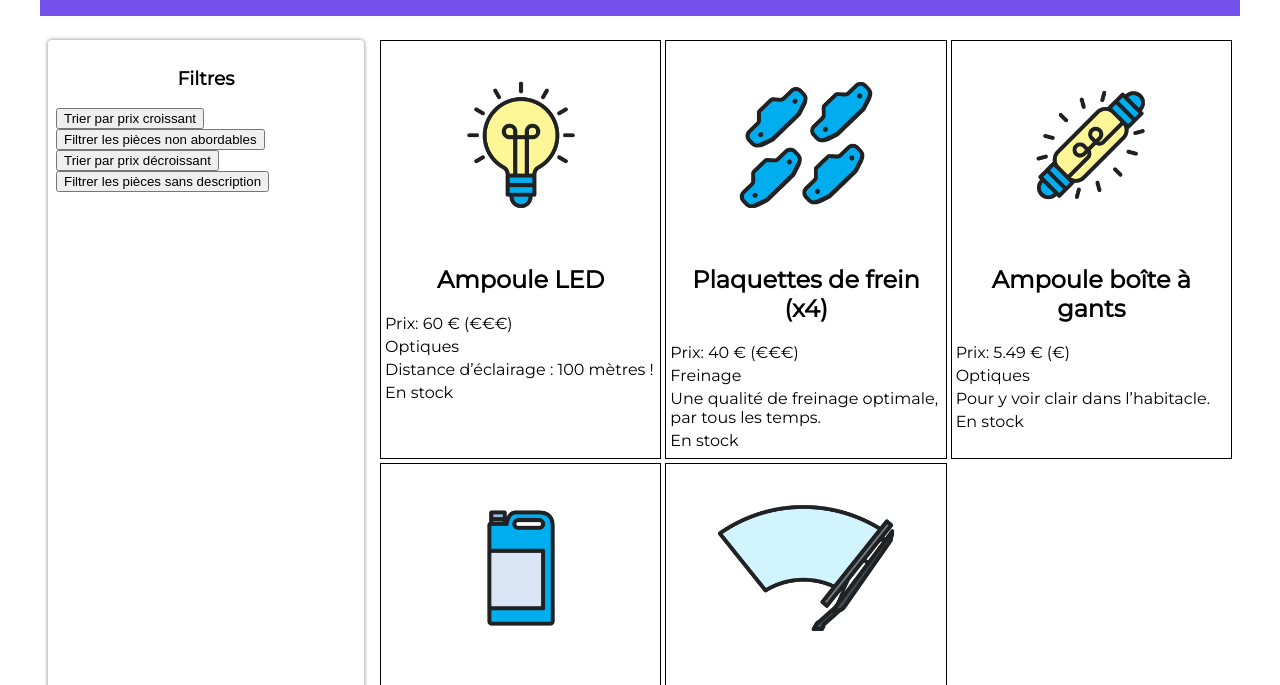
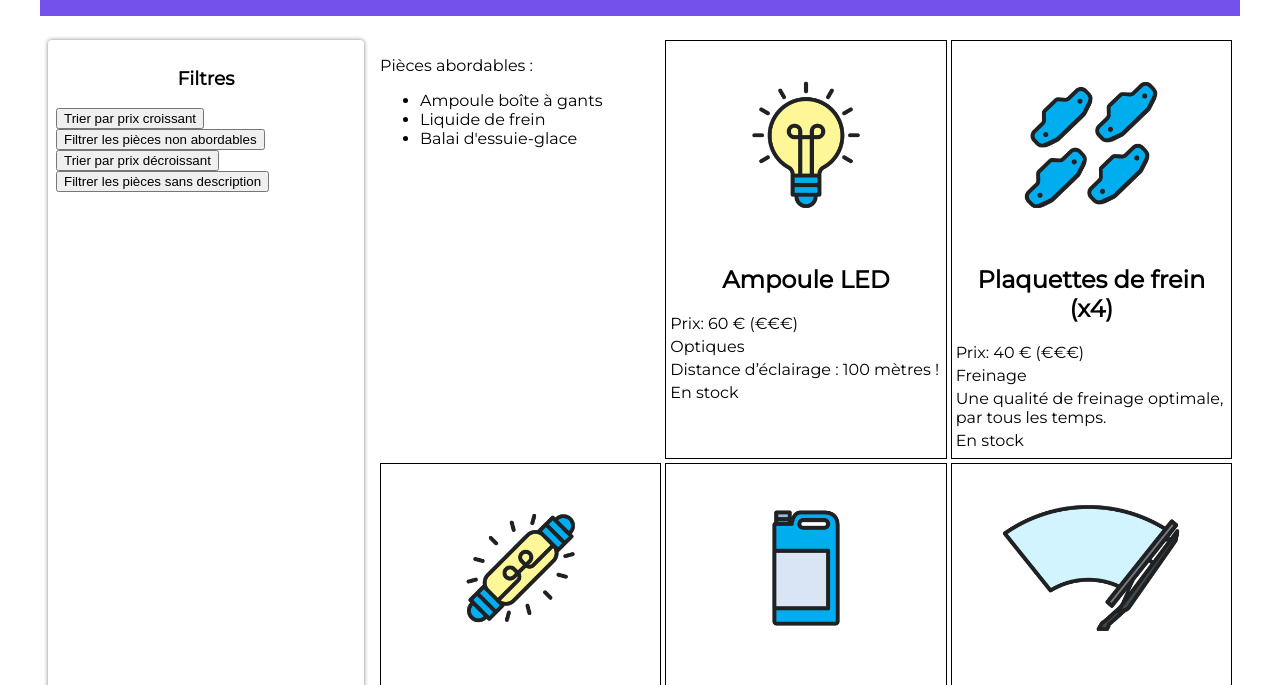
Before and after one commit to ThierryCode/Les-Bonnes-Pieces, a website: page index.html in a window 1280 px wide. Shown: the part 98-783 px from the top of the page. Drawn offline with Linux system fonts and the light colour scheme.

Commit message:
Ajout de la liste des pièces sur index, et ajout de la fonctionnalité affichage des pièces abordables par la methode map

```diff
--- a/index.html
+++ b/index.html
@@ -26,6 +26,9 @@
 
 			<!-- Fiches produits -->
 			<section class="fiches">
+				<div class="abordables">
+					<p>Pièces abordables :</p>
+				</div>
 			</section>
 		</main>
 	</body>
--- a/pieces.js
+++ b/pieces.js
@@ -69,4 +69,21 @@ for (let i = 0; i < pieces.length; i++) {
         return piece.description
     });
     console.log(piecesFiltrees);
- })
+ });
+
+ //Affichages des noms des pièces abordables avec la methode map
+ const noms = pieces.map(piece => piece.nom);
+ for(let i = pieces.length-1; i>=0 ; i--){
+    if(pieces[i].prix >35){
+        noms.splice(i,1);
+    }
+ }
+ //Création de la liste des pièces abordables
+ const abordablesElements = document.createElement('ul');
+ //Ajout de chaque nom à la liste
+ for(let i=0 ;i <noms.length ; i++){
+    const nomElement = document.createElement("li");
+    nomElement.innerText = noms[i];
+    abordablesElements.appendChild(nomElement)
+ }
+ document.querySelector('.abordables').appendChild(abordablesElements)
```
